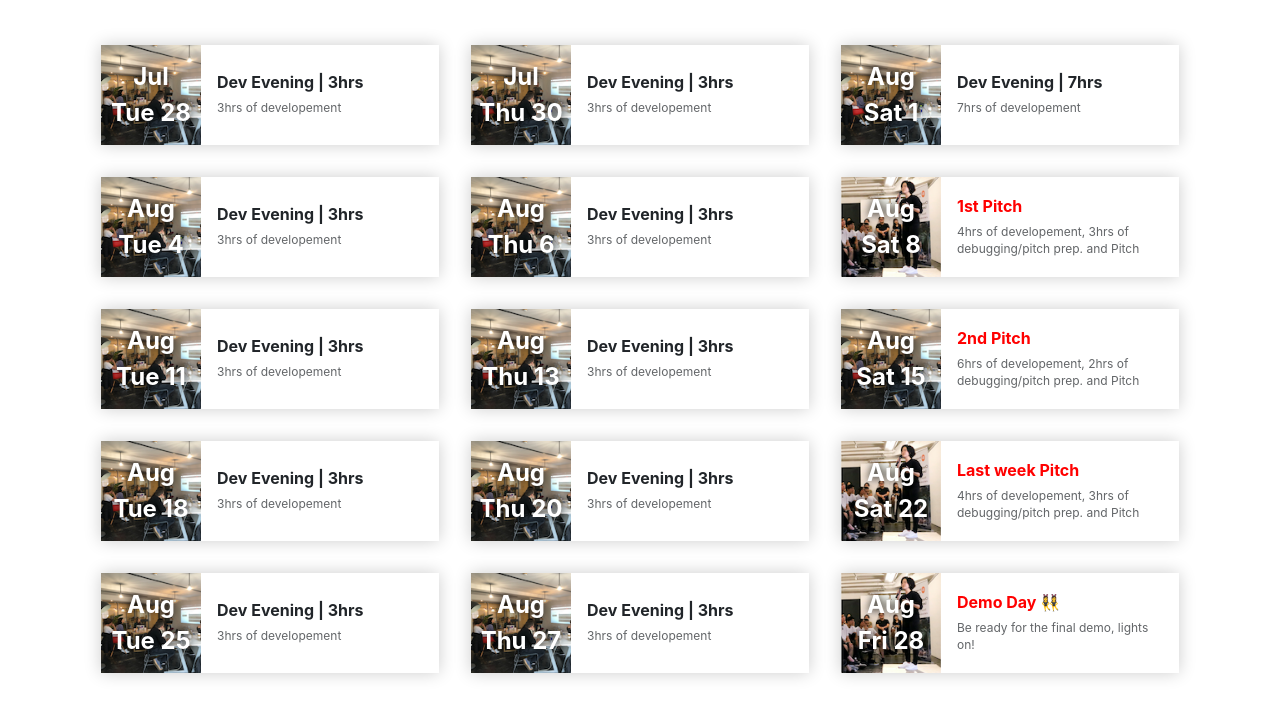
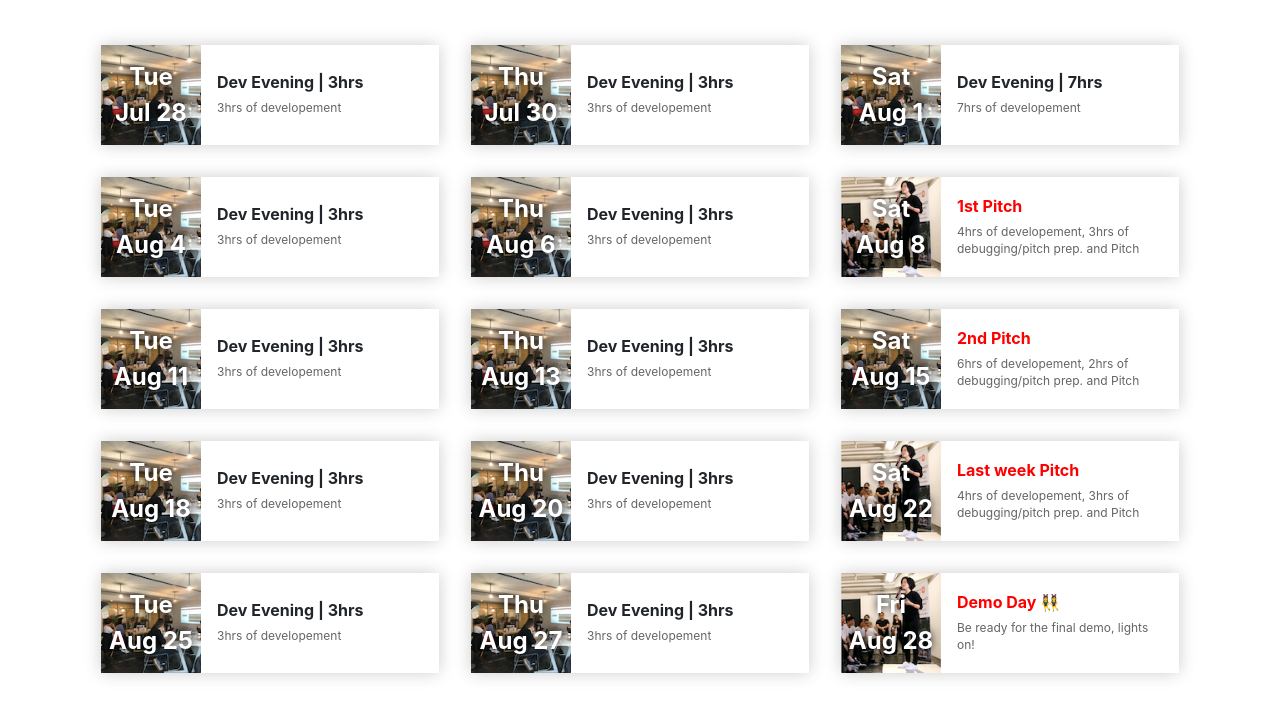
Before and after one commit to yannklein/project-calendar-387, a plain HTML site: page index.html in a window 1280 px wide. Shown: the part 83-800 px from the top of the page. Drawn offline with nearby package versions, Linux system fonts and the light colour scheme.

Commit message:
updated the today's card js code

```diff
--- a/index.html
+++ b/index.html
@@ -20,8 +20,8 @@
       <div class="cards">
         <div class="card-product">
           <div class="card-product-image" style="background-image: url(images/work.png)" />
-            <p>Jul</p>
-            <p>Tue 28</p>
+            <p class="card-product-day">Tue</p>
+            <p class="card-product-date">Jul 28</p>
           </div>
           <div class="card-product-infos">
             <h2>Dev Evening | 3hrs</h2>
@@ -30,8 +30,8 @@
         </div>
         <div class="card-product">
           <div class="card-product-image" style="background-image: url(images/work.png)" />
-            <p>Jul</p>
-            <p>Thu 30</p>
+            <p class="card-product-day">Thu</p>
+            <p class="card-product-date">Jul 30</p>
           </div>
           <div class="card-product-infos">
             <h2>Dev Evening | 3hrs</h2>
@@ -40,8 +40,8 @@
         </div>
         <div class="card-product">
           <div class="card-product-image" style="background-image: url(images/work.png)" />
-            <p>Aug</p>
-            <p>Sat 1</p>
+            <p class="card-product-day">Sat</p>
+            <p class="card-product-date">Aug 1</p>
           </div>
           <div class="card-product-infos">
             <h2>Dev Evening | 7hrs</h2>
@@ -50,8 +50,8 @@
         </div>
         <div class="card-product">
           <div class="card-product-image" style="background-image: url(images/work.png)" />
-            <p>Aug</p>
-            <p>Tue 4</p>
+            <p class="card-product-day">Tue</p>
+            <p class="card-product-date">Aug 4</p>
           </div>
           <div class="card-product-infos">
             <h2>Dev Evening | 3hrs</h2>
@@ -60,8 +60,8 @@
         </div>
         <div class="card-product">
           <div class="card-product-image" style="background-image: url(images/work.png)" />
-            <p>Aug</p>
-            <p>Thu 6</p>
+            <p class="card-product-day">Thu</p>
+            <p class="card-product-date">Aug 6</p>
           </div>
           <div class="card-product-infos">
             <h2>Dev Evening | 3hrs</h2>
@@ -70,8 +70,8 @@
         </div>
         <div class="card-product">
           <div class="card-product-image" style="background-image: url(images/pitch.png)" />
-            <p>Aug</p>
-            <p>Sat 8</p>
+            <p class="card-product-day">Sat</p>
+            <p class="card-product-date">Aug 8</p>
           </div>
           <div class="card-product-infos">
             <h2 class="key-day">1st Pitch</h2>
@@ -80,8 +80,8 @@
         </div>
         <div class="card-product">
           <div class="card-product-image" style="background-image: url(images/work.png)" />
-            <p>Aug</p>
-            <p>Tue 11</p>
+            <p class="card-product-day">Tue</p>
+            <p class="card-product-date">Aug 11</p>
           </div>
           <div class="card-product-infos">
             <h2>Dev Evening | 3hrs</h2>
@@ -90,8 +90,8 @@
         </div>
         <div class="card-product">
           <div class="card-product-image" style="background-image: url(images/work.png)" />
-            <p>Aug</p>
-            <p>Thu 13</p>
+            <p class="card-product-day">Thu</p>
+            <p class="card-product-date">Aug 13</p>
           </div>
           <div class="card-product-infos">
             <h2>Dev Evening | 3hrs</h2>
@@ -100,8 +100,8 @@
         </div>
         <div class="card-product">
           <div class="card-product-image" style="background-image: url(images/work.png)" />
-            <p>Aug</p>
-            <p>Sat 15</p>
+            <p class="card-product-day">Sat</p>
+            <p class="card-product-date">Aug 15</p>
           </div>
           <div class="card-product-infos">
             <h2 class="key-day"> 2nd Pitch</h2>
@@ -110,8 +110,8 @@
         </div>
         <div class="card-product">
           <div class="card-product-image" style="background-image: url(images/work.png)" />
-            <p>Aug</p>
-            <p>Tue 18</p>
+            <p class="card-product-day">Tue</p>
+            <p class="card-product-date">Aug 18</p>
           </div>
           <div class="card-product-infos">
             <h2>Dev Evening | 3hrs</h2>
@@ -120,8 +120,8 @@
         </div>
         <div class="card-product">
           <div class="card-product-image" style="background-image: url(images/work.png)" />
-            <p>Aug</p>
-            <p>Thu 20</p>
+            <p class="card-product-day">Thu</p>
+            <p class="card-product-date">Aug 20</p>
           </div>
           <div class="card-product-infos">
             <h2>Dev Evening | 3hrs</h2>
@@ -130,8 +130,8 @@
         </div>
         <div class="card-product">
           <div class="card-product-image" style="background-image: url(images/pitch.png)" />
-            <p>Aug</p>
-            <p>Sat 22</p>
+            <p class="card-product-day">Sat</p>
+            <p class="card-product-date">Aug 22</p>
           </div>
           <div class="card-product-infos">
             <h2 class="key-day">Last week Pitch</h2>
@@ -140,8 +140,8 @@
         </div>
         <div class="card-product">
           <div class="card-product-image" style="background-image: url(images/work.png)" />
-            <p>Aug</p>
-            <p>Tue 25</p>
+            <p class="card-product-day">Tue</p>
+            <p class="card-product-date">Aug 25</p>
           </div>
           <div class="card-product-infos">
             <h2>Dev Evening | 3hrs</h2>
@@ -150,8 +150,8 @@
         </div>
         <div class="card-product">
           <div class="card-product-image" style="background-image: url(images/work.png)" />
-            <p>Aug</p>
-            <p>Thu 27</p>
+            <p class="card-product-day">Thu</p>
+            <p class="card-product-date">Aug 27</p>
           </div>
           <div class="card-product-infos">
             <h2>Dev Evening | 3hrs</h2>
@@ -160,8 +160,8 @@
         </div>
         <div class="card-product">
           <div class="card-product-image" style="background-image: url(images/pitch.png)" />
-            <p>Aug</p>
-            <p>Fri 28</p>
+            <p class="card-product-day">Fri</p>
+            <p class="card-product-date">Aug 28</p>
           </div>
           <div class="card-product-infos">
             <h2 class="key-day">Demo Day 👯‍♀️</h2>
--- a/index.js
+++ b/index.js
@@ -2,8 +2,10 @@ const today = new Date();
 const cards = document.querySelectorAll(".card-product");
 
 cards.forEach((card) => {
-  const cardDay = card.querySelector("p").innerText.slice(-2);
-  if (today.getDate() === Number.parseInt(cardDay, 10)) {
+  const day = card.querySelector(".card-product-day").innerText;
+  const date = card.querySelector(".card-product-date").innerText;
+  console.log(today.toDateString(), `${day} ${date}`)
+  if (today.toDateString().includes(`${day} ${date}`)) {
     card.classList.add("today");
   }
 });
```
